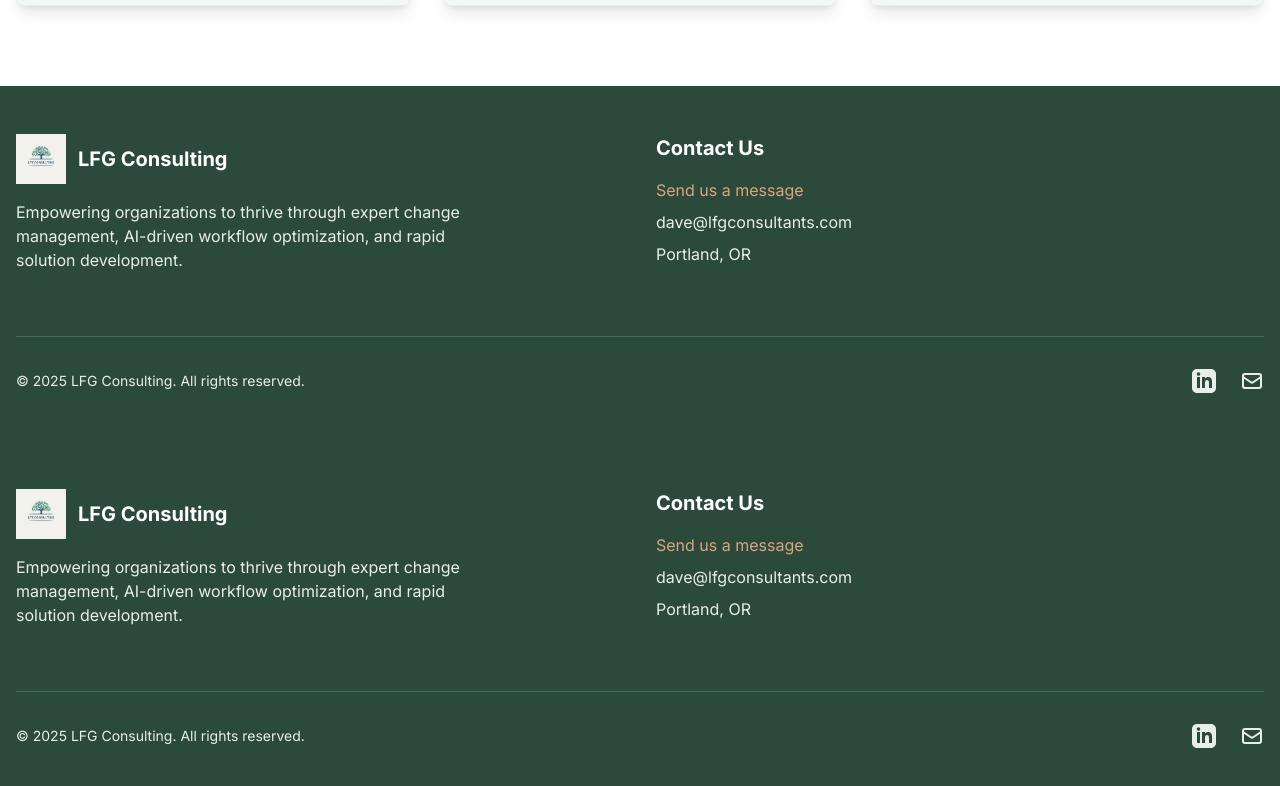
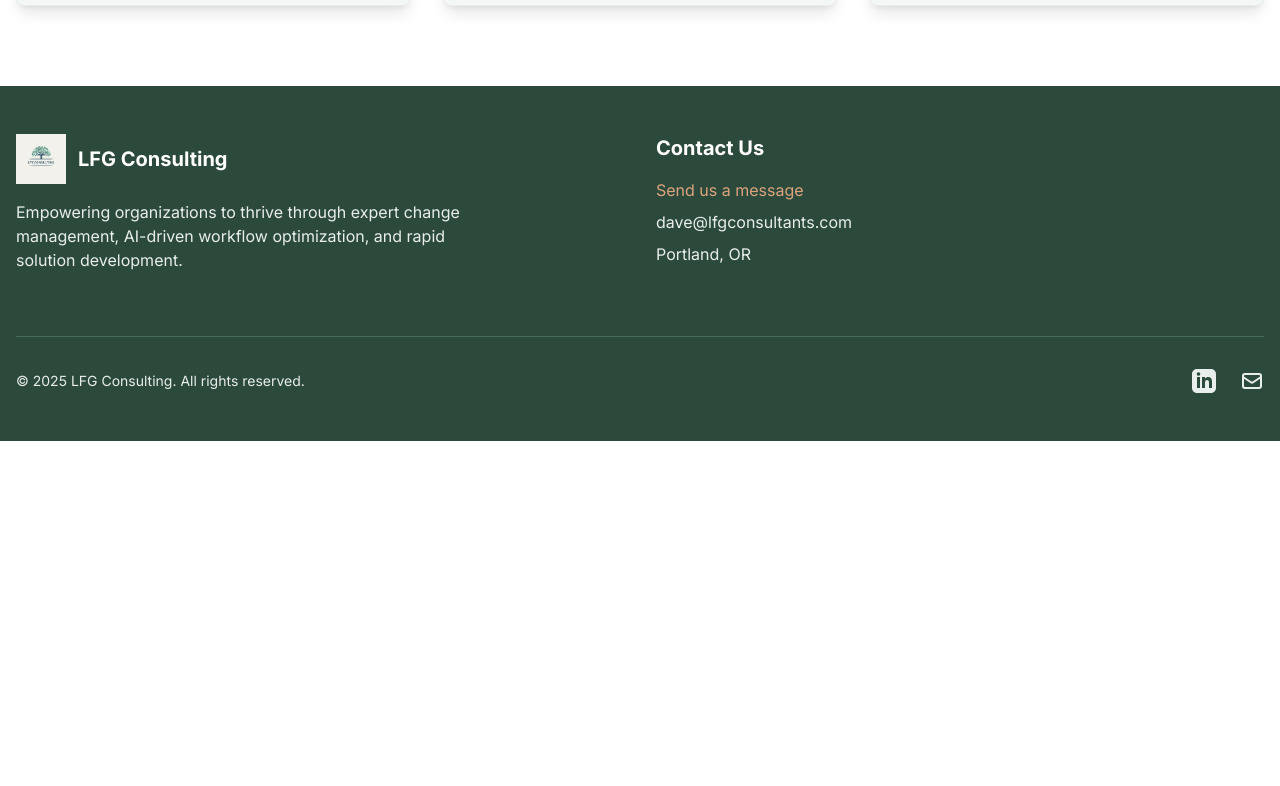
Before and after one commit to grizzdank/lfgwebsite, a Next.js app: page / in a window 1280 px wide. Shown: the part 2292-3078 px from the top of the page. After the commit the page ends 2733 px from the top, so only its background shows below. Built offline with nearby package versions, Linux system fonts and the light colour scheme.

Commit message:
fix: Remove duplicate footer from root layout

```diff
--- a/src/app/layout.tsx
+++ b/src/app/layout.tsx
@@ -4,7 +4,6 @@ import Layout from "@/components/layout/Layout";
 import "./globals.css";
 import { Analytics } from "@vercel/analytics/react";
 import Header from '@/components/layout/Header';
-import Footer from '@/components/layout/Footer';
 
 const inter = Inter({ subsets: ["latin"] });
 
@@ -73,7 +72,6 @@ export default function RootLayout({
       <body className={inter.className}>
         <Header />
         <Layout>{children}</Layout>
-        <Footer />
         <Analytics />
       </body>
     </html>
```
